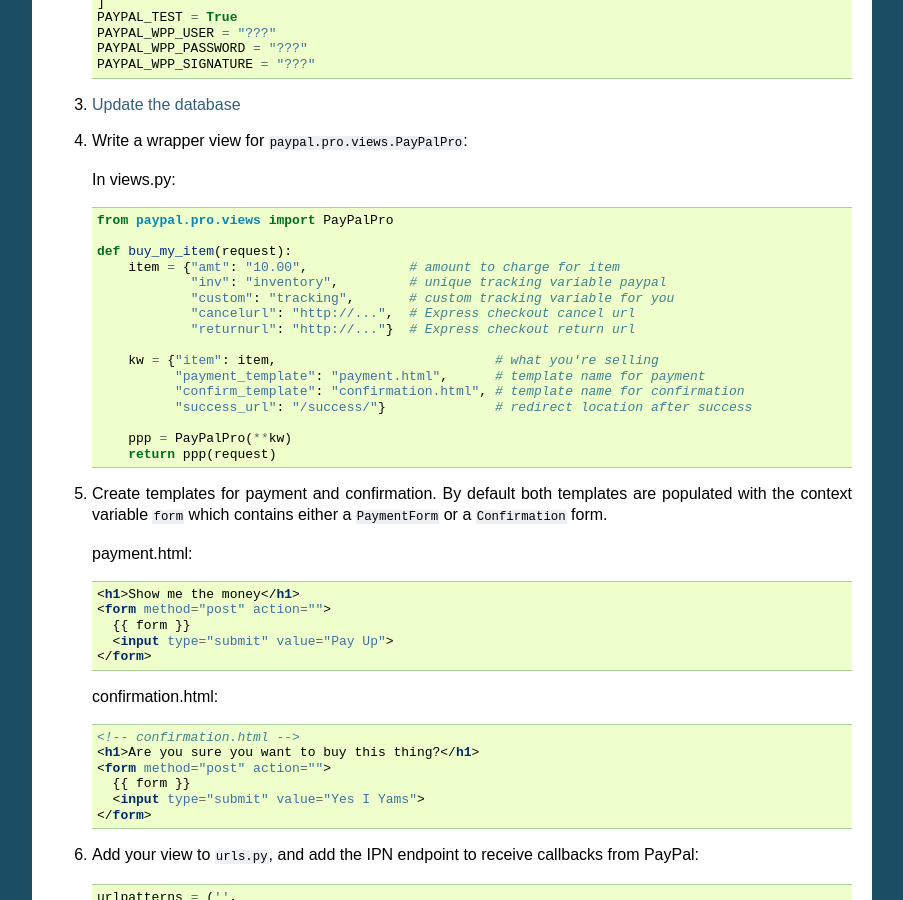
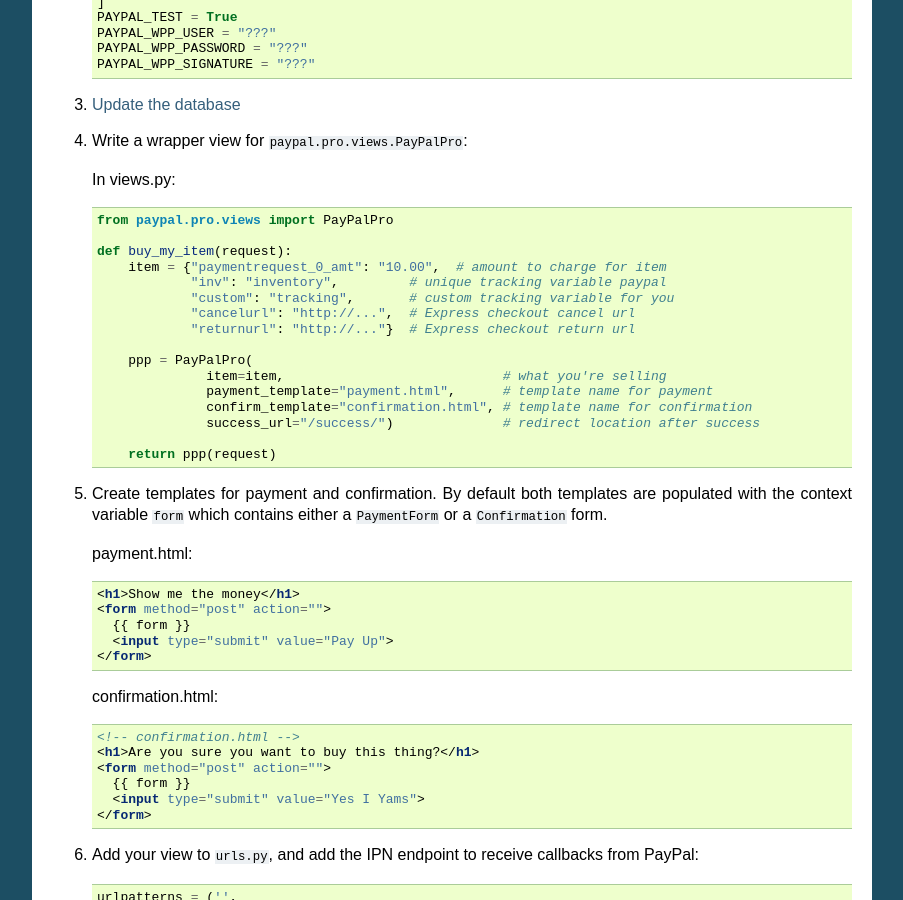
Before and after one commit to spookylukey/django-paypal, a Sphinx documentation site: the page built from docs/pro/index.rst, in a window 1280 px wide and 900 px high, scrolled down 421 px. Shown: the whole window, without its empty margins (198-1101 px from the left). Built offline with Sphinx 7.4.7, drawn with Linux system fonts in a browser that asks for light colours.

Commit message:
Improved docs for PayPalPro

```diff
--- a/docs/pro/index.rst
+++ b/docs/pro/index.rst
@@ -43,18 +43,18 @@
        from paypal.pro.views import PayPalPro
 
        def buy_my_item(request):
-           item = {"amt": "10.00",             # amount to charge for item
+           item = {"paymentrequest_0_amt": "10.00",  # amount to charge for item
                    "inv": "inventory",         # unique tracking variable paypal
                    "custom": "tracking",       # custom tracking variable for you
                    "cancelurl": "http://...",  # Express checkout cancel url
                    "returnurl": "http://..."}  # Express checkout return url
 
-           kw = {"item": item,                            # what you're selling
-                 "payment_template": "payment.html",      # template name for payment
-                 "confirm_template": "confirmation.html", # template name for confirmation
-                 "success_url": "/success/"}              # redirect location after success
+           ppp = PayPalPro(
+                     item=item,                            # what you're selling
+                     payment_template="payment.html",      # template name for payment
+                     confirm_template="confirmation.html", # template name for confirmation
+                     success_url="/success/")              # redirect location after success
 
-           ppp = PayPalPro(**kw)
            return ppp(request)
 
 5. Create templates for payment and confirmation. By default both templates are
```
